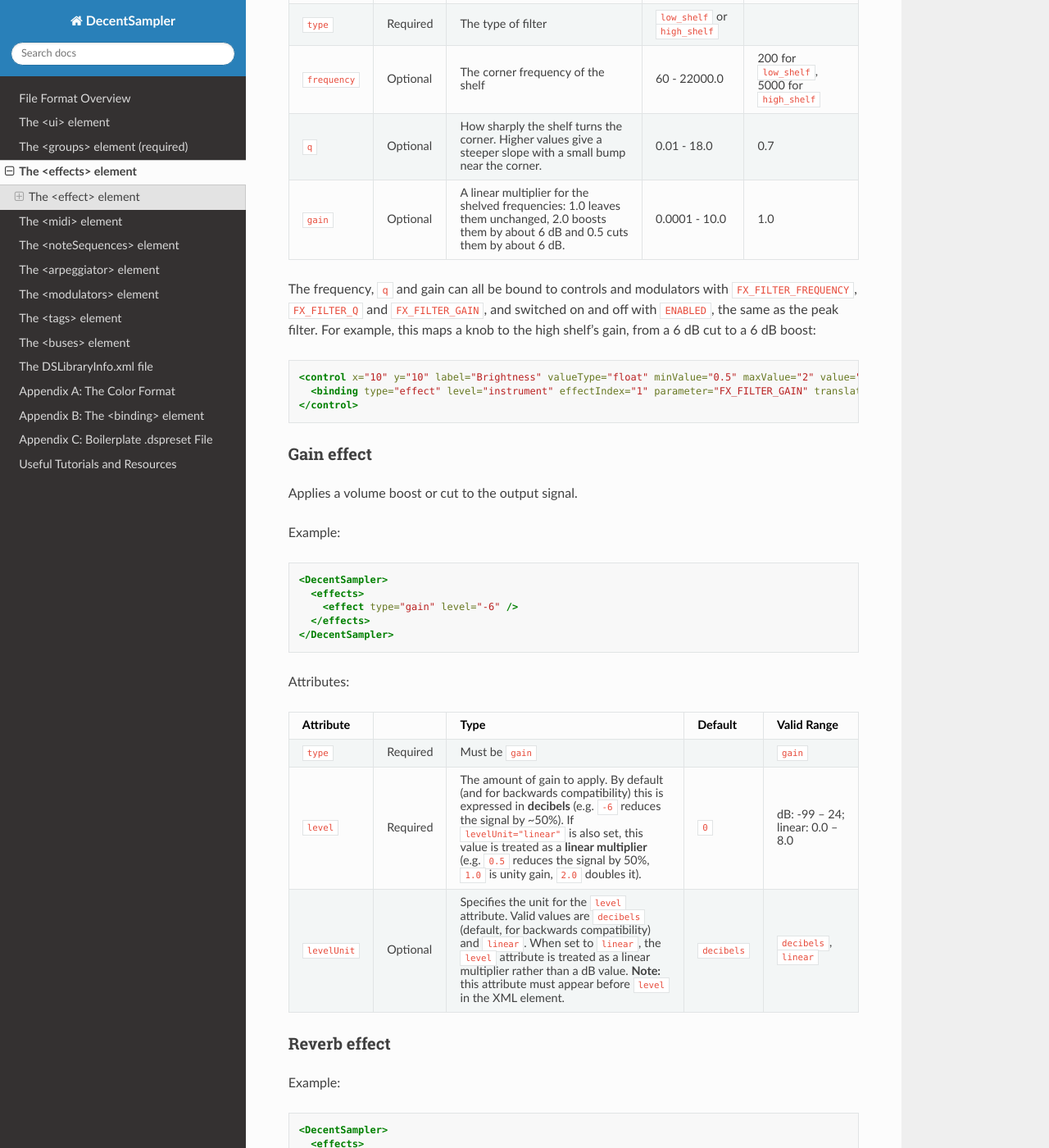
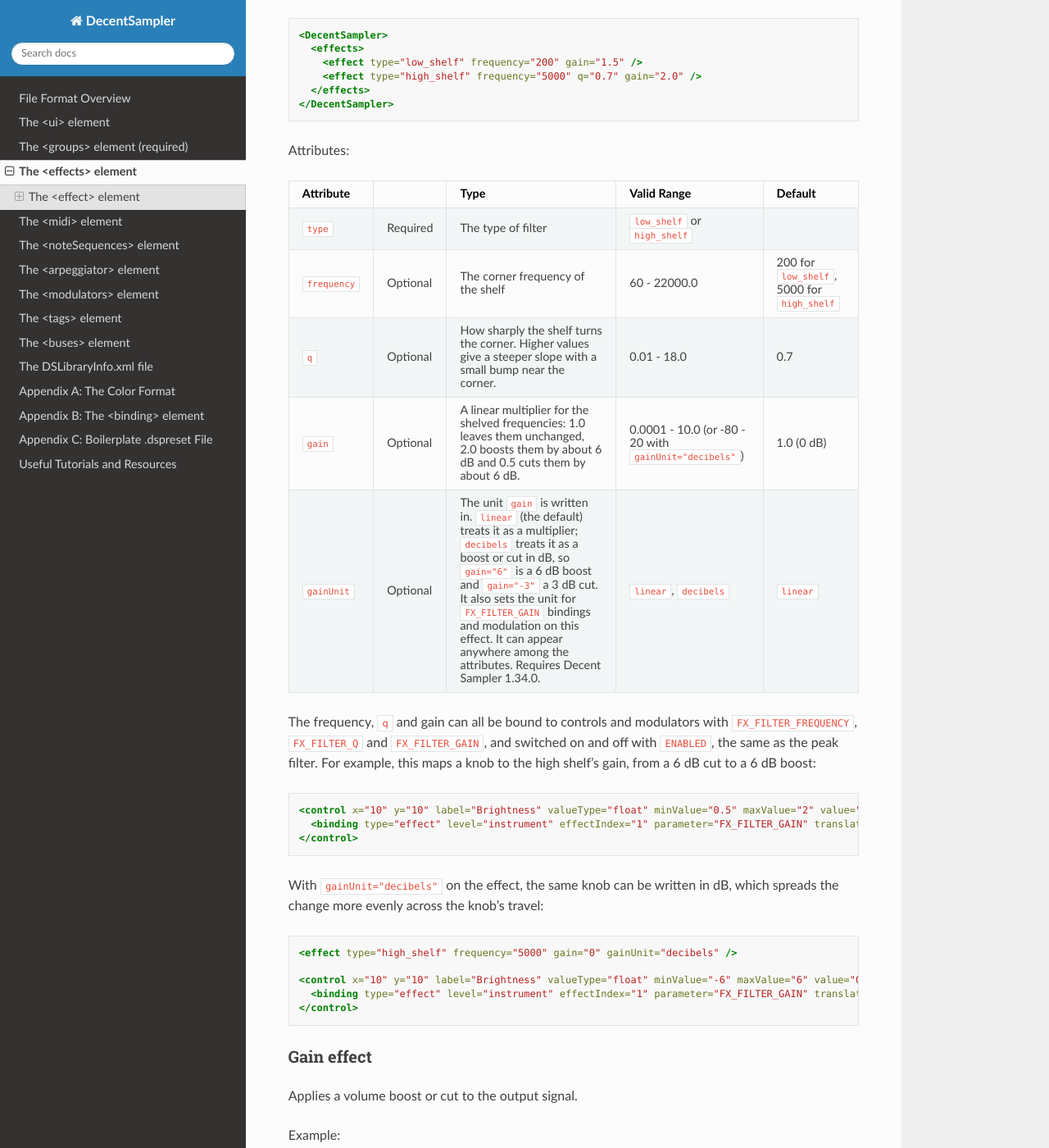
Before and after one commit to DecentSamples/DecentSampler-Developers-Guide, a Sphinx documentation site: the page built from docs/source/the-effects-element.md, in a window 1280 px wide and 1400 px high, scrolled down 3861 px. Shown: the whole window at 82% size. Built offline with Sphinx 7.4.7 and the Read the Docs theme 3.1.0, drawn with Linux system fonts in a browser that asks for light colours; some of the changed text lies outside the part shown.

Commit message:
0000421: Document gainUnit on EQ effects; correct the peak gain row
The peak gain row claimed a 0-1.0 range, a default of 1.0 and that it boosts
the high frequencies. It accepts 0.0001-10, has no usable default (omitting it
cuts the band very deeply) and acts around the centre frequency.

````diff
--- a/docs/source/the-effects-element.md
+++ b/docs/source/the-effects-element.md
@@ -124,7 +124,8 @@
 | `type`      | Required | The type of filter       | Must be `peak`                                                              |         |
 | `frequency` | Required | The filter frequency     | 60 - 22000.0                                                                |     10000 |
 | `Q`         | Optional | Q is the ratio of center frequency to bandwidth | 0.01 - 18.0                                          |     0.7 |
-| `gain`      | Required | Values greater than 1.0 will boost the high frequencies, values less than 1.0 will attenuate them.     | 0 - 1.0                        |     1.0 |
+| `gain`      | Required | A linear multiplier for the frequencies around `frequency`: 1.0 leaves them unchanged, values above 1.0 boost them and values below 1.0 cut them. Always set it, since leaving it out cuts the band very deeply. | 0.0001 - 10.0 (or -80 - 20 with `gainUnit="decibels"`) |         |
+| `gainUnit`  | Optional | The unit `gain` is written in. `linear` (the default) treats it as a multiplier; `decibels` treats it as a boost or cut in dB, so `gain="6"` is a 6 dB boost and `gain="-3"` a 3 dB cut. It also sets the unit for `FX_FILTER_GAIN` bindings and modulation on this effect. It can appear anywhere among the attributes. Requires Decent Sampler 1.34.0. | `linear`, `decibels` | `linear` |
 
 ### Low Shelf and High Shelf EQ Filters
 
@@ -147,12 +148,23 @@
 | `type`      | Required | The type of filter       | `low_shelf` or `high_shelf`                                                 |         |
 | `frequency` | Optional | The corner frequency of the shelf | 60 - 22000.0                                                       | 200 for `low_shelf`, 5000 for `high_shelf` |
 | `q`         | Optional | How sharply the shelf turns the corner. Higher values give a steeper slope with a small bump near the corner. | 0.01 - 18.0 | 0.7 |
-| `gain`      | Optional | A linear multiplier for the shelved frequencies: 1.0 leaves them unchanged, 2.0 boosts them by about 6 dB and 0.5 cuts them by about 6 dB. | 0.0001 - 10.0 | 1.0 |
+| `gain`      | Optional | A linear multiplier for the shelved frequencies: 1.0 leaves them unchanged, 2.0 boosts them by about 6 dB and 0.5 cuts them by about 6 dB. | 0.0001 - 10.0 (or -80 - 20 with `gainUnit="decibels"`) | 1.0 (0 dB) |
+| `gainUnit`  | Optional | The unit `gain` is written in. `linear` (the default) treats it as a multiplier; `decibels` treats it as a boost or cut in dB, so `gain="6"` is a 6 dB boost and `gain="-3"` a 3 dB cut. It also sets the unit for `FX_FILTER_GAIN` bindings and modulation on this effect. It can appear anywhere among the attributes. Requires Decent Sampler 1.34.0. | `linear`, `decibels` | `linear` |
 
 The frequency, `q` and gain can all be bound to controls and modulators with `FX_FILTER_FREQUENCY`, `FX_FILTER_Q` and `FX_FILTER_GAIN`, and switched on and off with `ENABLED`, the same as the peak filter. For example, this maps a knob to the high shelf's gain, from a 6 dB cut to a 6 dB boost:
 
 ```xml
 <control x="10" y="10" label="Brightness" valueType="float" minValue="0.5" maxValue="2" value="1">
+  <binding type="effect" level="instrument" effectIndex="1" parameter="FX_FILTER_GAIN" translation="linear" />
+</control>
+```
+
+With `gainUnit="decibels"` on the effect, the same knob can be written in dB, which spreads the change more evenly across the knob's travel:
+
+```xml
+<effect type="high_shelf" frequency="5000" gain="0" gainUnit="decibels" />
+
+<control x="10" y="10" label="Brightness" valueType="float" minValue="-6" maxValue="6" value="0">
   <binding type="effect" level="instrument" effectIndex="1" parameter="FX_FILTER_GAIN" translation="linear" />
 </control>
 ```
````
Also changed, not shown: docs/source/appendix-b-the-binding-element.md (+1 -1 lines).
